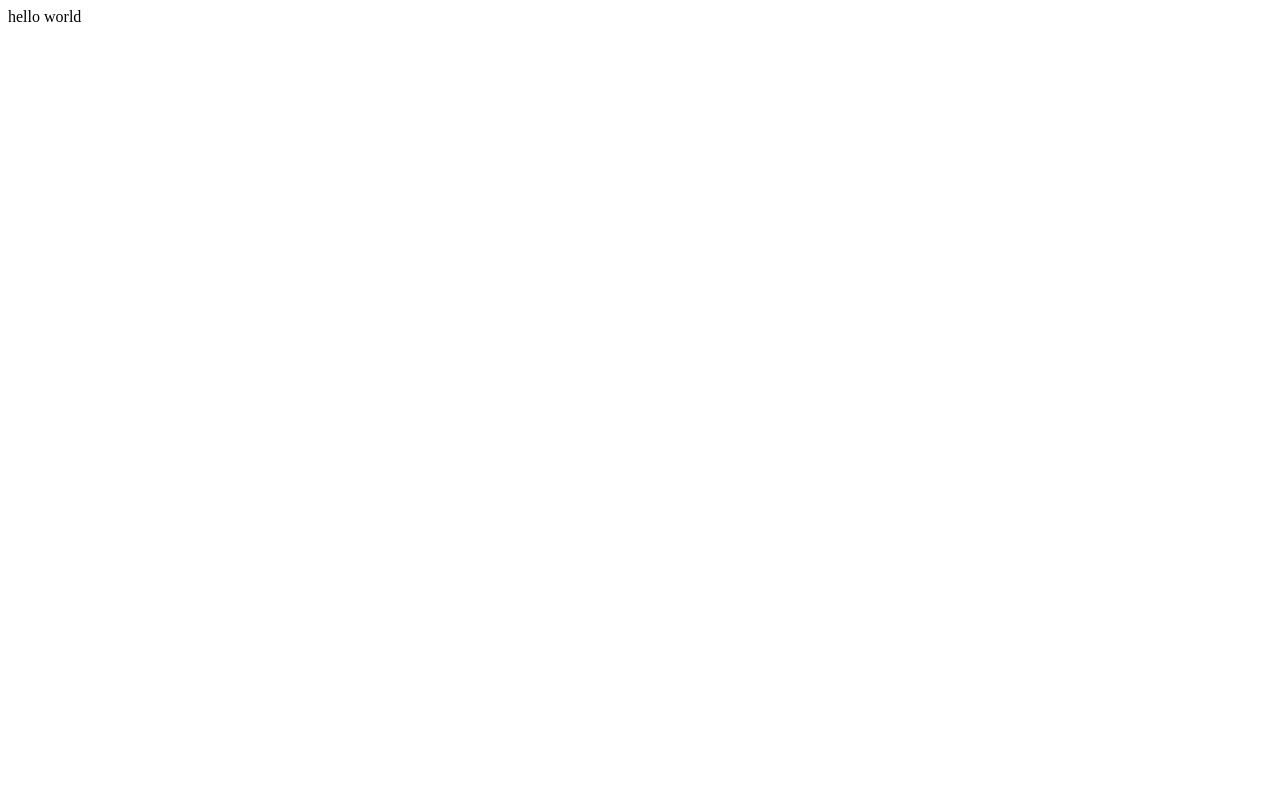
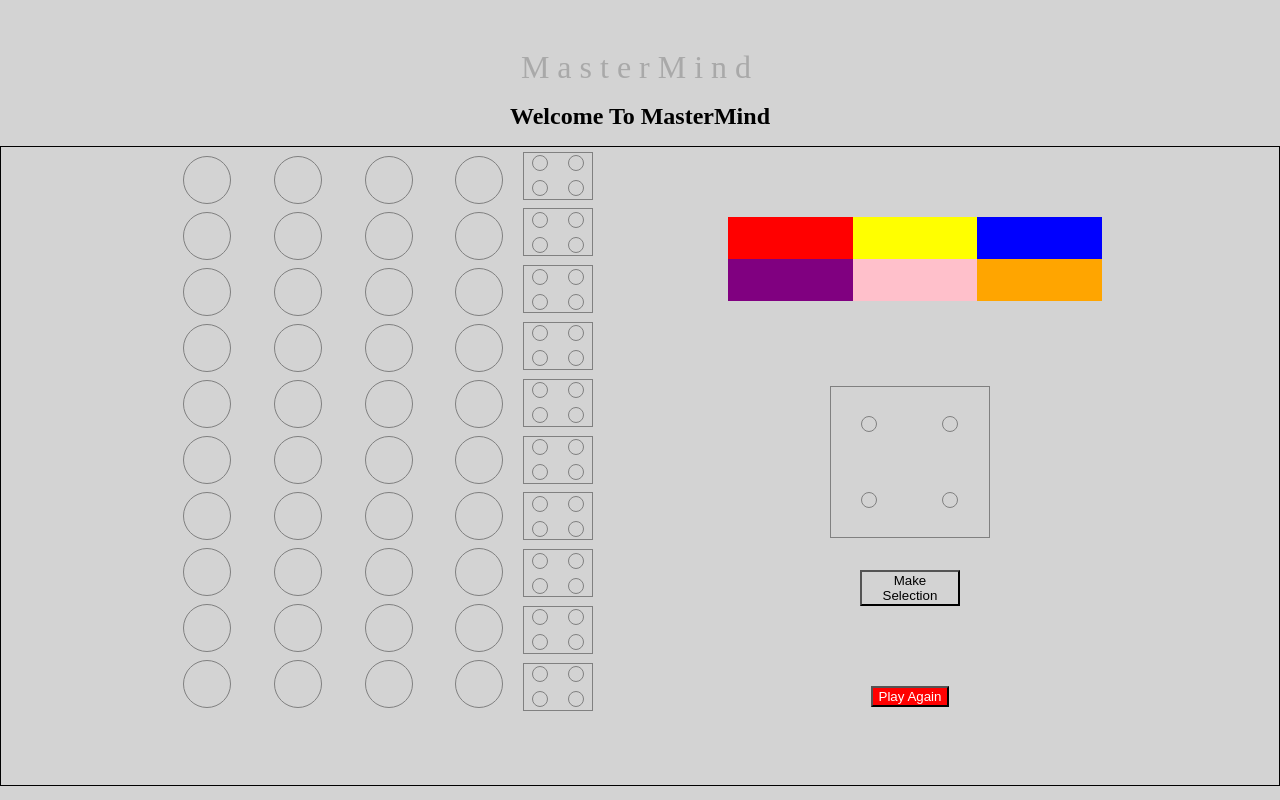
Before and after one commit to teyotobias/MasterMind, a plain HTML site: page index.html in a window 1280 px wide. Drawn offline with Linux system fonts and the light colour scheme.

Commit message:
base css and html setup

```diff
--- a/index.html
+++ b/index.html
@@ -9,7 +9,165 @@
     <script defer src="main.js"></script>
 </head>
 <body>
-    hello world
+    <header>MasterMind</header>
+    <h1>Welcome To MasterMind</h1>
+    <section class="game-container">
+        <section id="board">
+            <div class="row" id="row-zero">
+                <div id="c0rA"></div>
+                <div id="c1rA"></div>
+                <div id="c2rA"></div>
+                <div id="c3rA"></div>
+            </div>
+            <div class="row" id="row-one">
+                <div id="c0r9"></div>
+                <div id="c1r9"></div>
+                <div id="c2r9"></div>
+                <div id="c3r9"></div>
+            </div>
+            <div class="row" id="row-two">
+                <div id="c0r8"></div>
+                <div id="c1r8"></div>
+                <div id="c2r8"></div>
+                <div id="c3r8"></div>
+            </div>
+            <div class="row" id="row-three">
+                <div id="c0r7"></div>
+                <div id="c1r7"></div>
+                <div id="c2r7"></div>
+                <div id="c3r7"></div>
+            </div>
+            <div class="row" id="row-four">
+                <div id="c0r6"></div>
+                <div id="c1r6"></div>
+                <div id="c2r6"></div>
+                <div id="c3r6"></div>
+            </div>
+            <div class="row" id="row-five">
+                <div id="c0r5"></div>
+                <div id="c1r5"></div>
+                <div id="c2r5"></div>
+                <div id="c3r5"></div>
+            </div>
+            <div class="row" id="row-six">
+                <div id="c0r4"></div>
+                <div id="c1r4"></div>
+                <div id="c2r4"></div>
+                <div id="c3r4"></div>
+            </div>
+            <div class="row" id="row-seven">
+                <div id="c0r3"></div>
+                <div id="c1r3"></div>
+                <div id="c2r3"></div>
+                <div id="c3r3"></div>
+            </div>
+            <div class="row" id="row-eight">
+                <div id="c0r2"></div>
+                <div id="c1r2"></div>
+                <div id="c2r2"></div>
+                <div id="c3r2"></div>
+            </div>
+            <div class="row" id="row-nine">
+                <div id="c0r1"></div>
+                <div id="c1r1"></div>
+                <div id="c2r1"></div>
+                <div id="c3r1"></div>
+            </div>
+            <div class="row" id="row-ten">
+                <div id="c0r0"></div>
+                <div id="c1r0"></div>
+                <div id="c2r0"></div>
+                <div id="c3r0"></div>
+            </div>
+        </section>
+        <section id="results">
+            <div class="col-row" id="row0">
+                <div class="peg"></div>
+                <div class="peg"></div>
+                <div class="peg"></div>
+                <div class="peg"></div>
+            </div>
+            <div class="col-row" id="row1">
+                <div class="peg"></div>
+                <div class="peg"></div>
+                <div class="peg"></div>
+                <div class="peg"></div>
+            </div>
+            <div class="col-row" id="row2">
+                <div class="peg"></div>
+                <div class="peg"></div>
+                <div class="peg"></div>
+                <div class="peg"></div>
+            </div>
+            <div class="col-row" id="row3">
+                <div class="peg"></div>
+                <div class="peg"></div>
+                <div class="peg"></div>
+                <div class="peg"></div>
+            </div>
+            <div class="col-row" id="row4">
+                <div class="peg"></div>
+                <div class="peg"></div>
+                <div class="peg"></div>
+                <div class="peg"></div>
+            </div>
+            <div class="col-row" id="row5">
+                <div class="peg"></div>
+                <div class="peg"></div>
+                <div class="peg"></div>
+                <div class="peg"></div>
+            </div>
+            <div class="col-row" id="row6">
+                <div class="peg"></div>
+                <div class="peg"></div>
+                <div class="peg"></div>
+                <div class="peg"></div>
+            </div>
+            <div class="col-row" id="row7">
+                <div class="peg"></div>
+                <div class="peg"></div>
+                <div class="peg"></div>
+                <div class="peg"></div>
+            </div>
+            <div class="col-row" id="row8">
+                <div class="peg"></div>
+                <div class="peg"></div>
+                <div class="peg"></div>
+                <div class="peg"></div>
+            </div>
+            <div class="col-row" id="row9">
+                <div class="peg"></div>
+                <div class="peg"></div>
+                <div class="peg"></div>
+                <div class="peg"></div>
+            </div>
+            <div class="col-row" id="rowA">
+                <div class="peg"></div>
+                <div class="peg"></div>
+                <div class="peg"></div>
+                <div class="peg"></div>
+            </div>
+        </section>
+        <section id="right-section">
+            <div class="colors">
+                <div id="color0"></div>
+                <div id="color1"></div>
+                <div id="color2"></div>
+                <div id="color3"></div>
+                <div id="color4"></div>
+                <div id="color5"></div>
+            </div>
+            <div class="peg-choices">
+                <div class="peg" id="choice0"></div>
+                <div class="peg" id="choice1"></div>
+                <div class="peg" id="choice2"></div>
+                <div class="peg" id="choice3"></div>
+            </div>
+            <button id="selection">Make Selection</button>
+            <button id="play-again">Play Again</button>
+
+        </section>
+    </section>
 
 </body>
 </html>
--- a/main.css
+++ b/main.css
@@ -0,0 +1,171 @@
+* {
+    box-sizing: border-box;
+}
+
+
+body {
+    height: 100vh;
+    margin: 0;
+    display: flex;
+    align-items: center;
+    justify-content: center;
+    flex-direction: column;
+    background-color: lightgrey;
+}
+
+
+#board {
+    height: 77vh;
+    margin: 5px;
+    display: flex;
+    flex-direction: column;
+    justify-content: space-between;
+    width: 40vmin;
+    /* border: 1px solid red; */
+}
+.row {
+    display: flex;
+    justify-content: center;
+    align-items: center;
+    width: 100%;
+    height: 8vmin;
+}
+header {
+    font-size: 4vmin;
+    color: darkgrey;
+    letter-spacing: 1vmin;
+    margin-top: 5vmin;
+}
+
+#board > .row {
+    display: flex;
+    flex-direction: row;
+    justify-content: space-between;
+
+}
+
+h1 {
+    font-size: 3vmin;
+}
+.row > div {
+    width: 6vmin;
+    height: 6vmin;
+    border: .1vmin solid grey;
+    border-radius: 50%;
+}
+.game-container {
+    display: flex;
+    border: 1px solid black;
+    flex-wrap: wrap;
+    justify-content: center;
+    align-items: center;
+    height: 80vh;
+    margin-bottom: 5px;
+    width: 100%;
+    padding-bottom: 20px;
+
+
+}
+#results {
+    display: flex;
+    flex-direction: column;
+    justify-content: space-between;
+    /* Adjust width as needed: */
+    height: 77vh;
+    width: 10vmin;
+    margin: 5px;
+    padding-left: 10px;
+}
+.col-row {
+    /* Style as needed... */
+    height: 6vmin;
+    border: .1vmin solid grey;
+    display: grid;
+    grid-template-rows: repeat(2, 1fr);
+    grid-template-columns: repeat(2, 1fr);
+    gap: .5vmin;
+}
+.peg {
+    border: 1px solid grey;
+    border-radius: 50%;
+    height: 2vmin;
+    width: 2vmin;
+    justify-self: center;
+    align-self: center;
+}
+#right-section {
+    /* Adjust the width and height as needed */
+    width: 30%;
+    height: 80%;
+    display: flex;
+    margin-left: 15vmin;
+    justify-content: center;
+    align-items: center;
+    flex-direction: column;
+    /* Add other styles as needed */
+}
+
+.colors {
+    width: 100%;
+    margin-left: 10px;
+    padding: 5px;
+    height: 20%;
+    display: grid;
+    grid-template-columns: repeat(3, 1fr);
+    grid-template-rows: repeat(2, 1fr);
+}
+
+.colors > div {
+    grid-row: span 1;
+    grid-column: span 1;
+
+}
+
+.peg-choices {
+    height: 20vmin;
+    width: 20vmin;
+    border: .1vmin solid grey;
+    display: grid;
+    grid-template-rows: repeat(2, 1fr);
+    grid-template-columns: repeat(2, 1fr);
+    gap: .5vmin;
+    margin-top: 10vmin;
+
+}
+#color0 {
+    background-color: red;
+}
+#color1 {
+    background-color: yellow;
+}
+#color2 {
+    background-color: blue;
+}
+#color3 {
+    background-color: purple;
+}
+#color4 {
+    background-color: pink;
+}
+#color5 {
+    background-color: orange;
+}
+#selection {
+    margin-top: 4vmin;
+    width: 100px;
+    background-color: lightgrey;
+}
+#play-again {
+    /* visibility: hidden; */
+    margin-top: 10vmin;
+    width: fit-content;
+    background-color: red;
+    color: white;
+}
+
+#row-ten {
+    visibility: hidden;
+}
+#rowA {
+    visibility: hidden;
+}
--- a/main.js
+++ b/main.js
@@ -0,0 +1,22 @@
+/*----- constants -----*/
+
+const COLORS = {
+    '0' : 'red',
+    '1' : 'yellow',
+    '2' : 'blue',
+    '3' : 'purple',
+    '4' : 'pink',
+    '5' : 'orange'
+}
+
+
+/*----- state variables -----*/
+
+
+/*----- cached elements  -----*/
+
+
+/*----- event listeners -----*/
+
+
+/*----- functions -----*/
```
